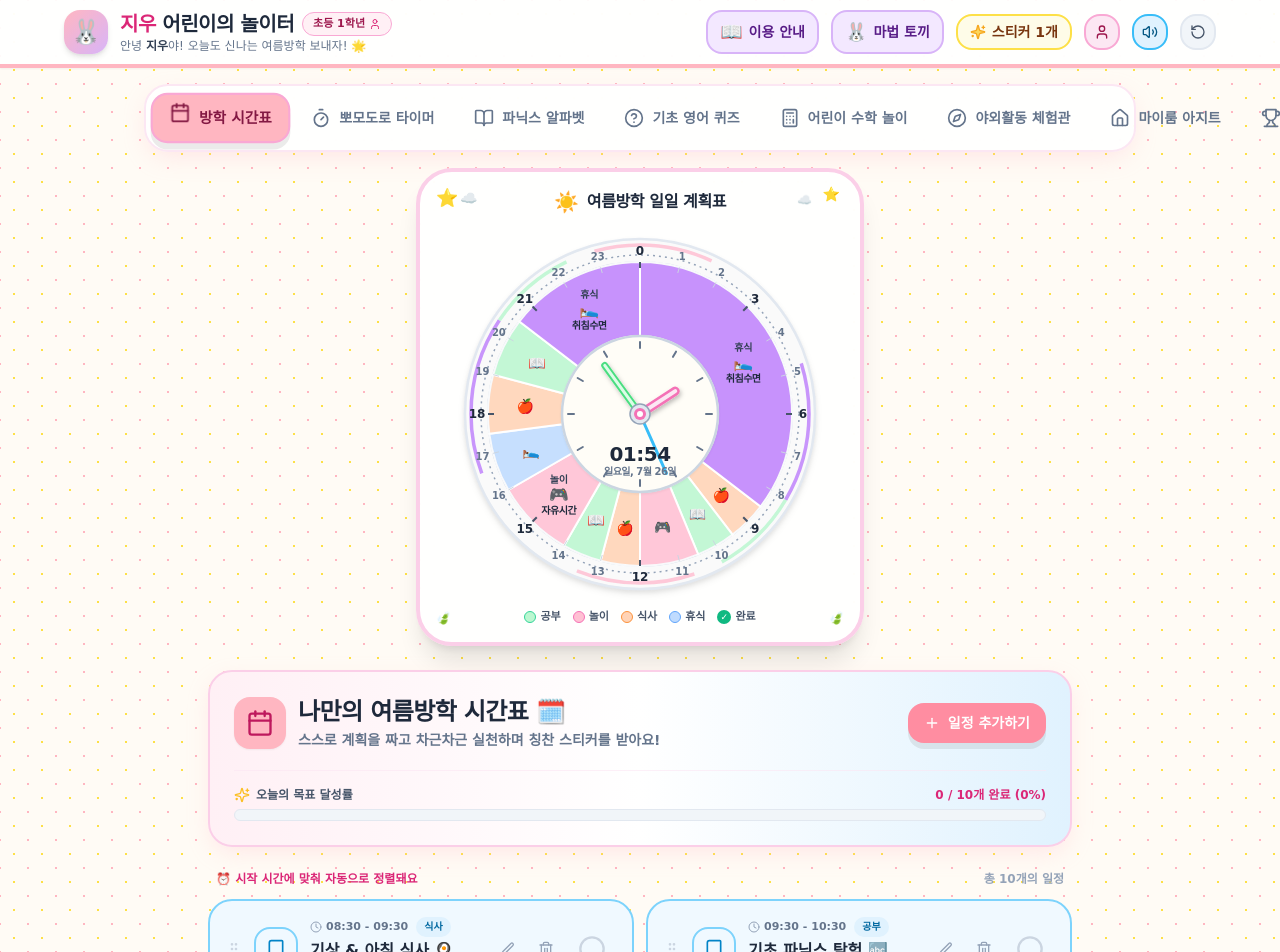
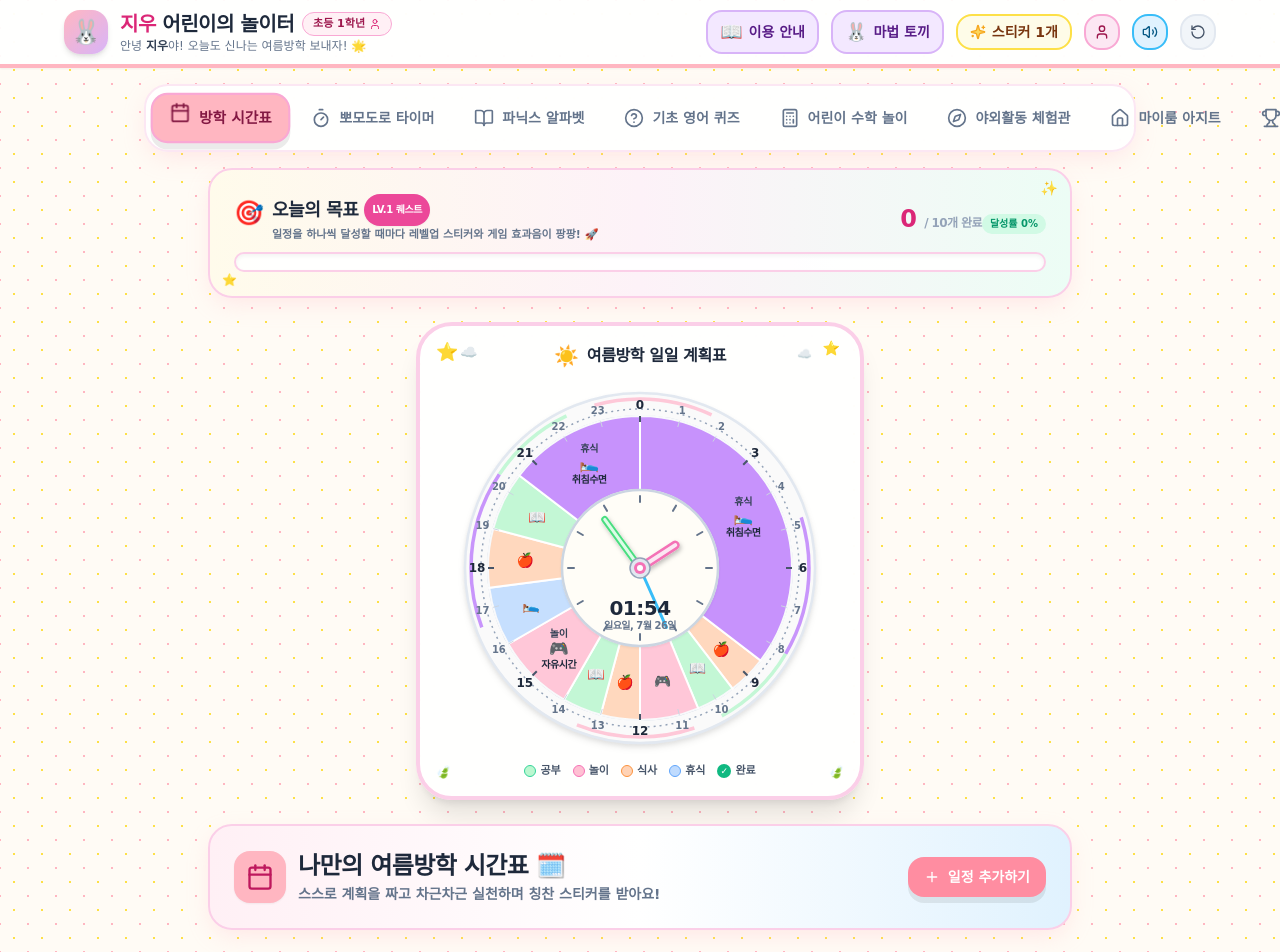
Before and after one commit to MrHan897/kids-vacation-english, a React (Vite) app: page / in a window 1280 px wide. Shown: the top 952 px of the page. Built offline with nearby package versions, Linux system fonts and the light colour scheme; a web font is replaced by a local one.

Commit message:
feat: separate Today Goal block into stand-alone gamified card placed above Circular Clock with level-up audio-visual feedback

```diff
--- a/src/components/timetable/TimetableModule.tsx
+++ b/src/components/timetable/TimetableModule.tsx
@@ -148,10 +148,61 @@ export const TimetableModule: React.FC<TimetableModuleProps> = ({ onNavigateTab
 
   return (
     <div data-testid="timetable-container" className="space-y-6">
-      {/* 1. 24-Hour Interactive Circular Clock View (여름방학 일일 계획표) - Placed Top */}
+      {/* 1. Stand-alone Gamified '오늘의 목표' (Today's Goal) Block - Placed Top above CircularClock */}
+      <motion.div
+        layout
+        className="card-pastel bg-gradient-to-r from-amber-50 via-pink-50 to-emerald-50 border-4 border-pink-300 p-5 shadow-lg relative overflow-hidden"
+      >
+        {/* Background Star Confetti Details */}
+        <div className="absolute top-2 right-3 text-amber-300 text-sm animate-pulse">✨</div>
+        <div className="absolute bottom-2 left-3 text-pink-300 text-xs">⭐</div>
+
+        <div className="flex items-center justify-between mb-2">
+          <div className="flex items-center gap-2">
+            <span className="text-2xl animate-bounce">🎯</span>
+            <div>
+              <h3 className="text-base sm:text-lg font-black text-slate-800 tracking-tight flex items-center gap-1.5">
+                오늘의 목표
+                <span className="text-[10px] font-extrabold px-2 py-0.5 rounded-full bg-pink-500 text-white shadow-sm">
+                  {schedule.length > 0 && completedCount === schedule.length ? '👑 ALL CLEAR' : 'LV.1 퀘스트'}
+                </span>
+              </h3>
+              <p className="text-[11px] font-bold text-slate-500">
+                일정을 하나씩 달성할 때마다 레벨업 스티커와 게임 효과음이 팡팡! 🚀
+              </p>
+            </div>
+          </div>
+
+          <div className="text-right">
+            <span className="text-lg sm:text-2xl font-black text-pink-600 tracking-tight">
+              {completedCount} <span className="text-xs text-slate-400 font-bold">/ {schedule.length}개 완료</span>
+            </span>
+            <div className="text-[10px] font-black text-emerald-600 bg-emerald-100 px-2 py-0.5 rounded-full inline-block mt-0.5">
+              달성률 {schedule.length > 0 ? Math.round((completedCount / schedule.length) * 100) : 0}%
+            </div>
+          </div>
+        </div>
+
+        {/* Gamified Thick Visual Progress Bar for Smartphones */}
+        <div className="relative w-full h-5 bg-white/90 rounded-full overflow-hidden p-1 border-2 border-pink-200 shadow-inner mt-2">
+          <motion.div
+            initial={{ width: 0 }}
+            animate={{
+              width: `${schedule.length > 0 ? (completedCount / schedule.length) * 100 : 0}%`,
+            }}
+            transition={{ type: 'spring', stiffness: 100, damping: 15 }}
+            className="h-full bg-gradient-to-r from-pink-500 via-purple-500 to-emerald-400 rounded-full relative"
+          >
+            {/* Shimmer Highlight Line */}
+            <div className="absolute top-0 left-0 right-0 h-1/2 bg-white/40 rounded-t-full" />
+          </motion.div>
+        </div>
+      </motion.div>
+
+      {/* 2. 24-Hour Interactive Circular Clock View (여름방학 일일 계획표) - Placed Below Today's Goal */}
       <CircularClock schedule={schedule} onSelectSlot={handleEdit} />
 
-      {/* 2. Header Banner (나만의 여름방학 시간표 & 일정 추가하기) - Placed Below Circular Clock */}
+      {/* 3. Header Banner (나만의 여름방학 시간표 & 일정 추가하기) - Placed Below Circular Clock */}
       <div className="card-pastel bg-gradient-to-r from-pastel-pink-light via-white to-pastel-blue-light border-2 border-pink-100 p-6">
         <div className="flex flex-col sm:flex-row items-start sm:items-center justify-between gap-4">
           <div className="flex items-center gap-3">
@@ -187,28 +238,6 @@ export const TimetableModule: React.FC<TimetableModuleProps> = ({ onNavigateTab
               onClick={handleOpenAddModal}
               className="hidden"
               aria-label="Add Schedule"
-            />
-          </div>
-        </div>
-
-        {/* Completion Progress Bar */}
-        <div className="mt-5 pt-4 border-t border-pink-100/60">
-          <div className="flex items-center justify-between text-xs font-extrabold text-slate-600 mb-1.5">
-            <span className="flex items-center gap-1.5">
-              <Sparkles className="w-4 h-4 text-amber-400" />
-              오늘의 목표 달성률
-            </span>
-            <span className="text-pink-600">
-              {completedCount} / {schedule.length}개 완료 ({schedule.length > 0 ? Math.round((completedCount / schedule.length) * 100) : 0}%)
-            </span>
-          </div>
-          <div className="w-full h-3 bg-slate-100 rounded-full overflow-hidden p-0.5 border border-slate-200">
-            <motion.div
-              initial={{ width: 0 }}
-              animate={{
-                width: `${schedule.length > 0 ? (completedCount / schedule.length) * 100 : 0}%`,
-              }}
-              className="h-full bg-gradient-to-r from-pink-400 to-emerald-400 rounded-full"
             />
           </div>
         </div>
```
